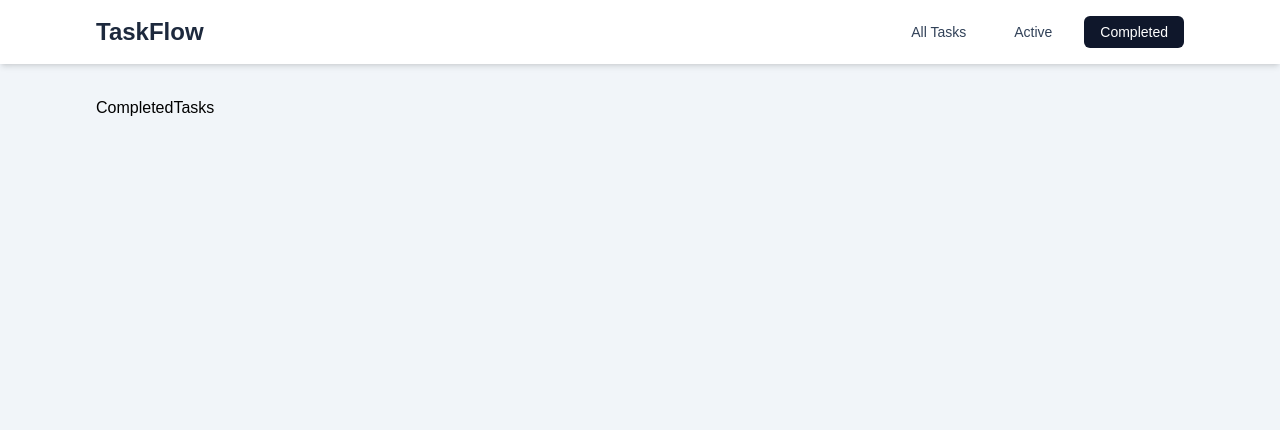
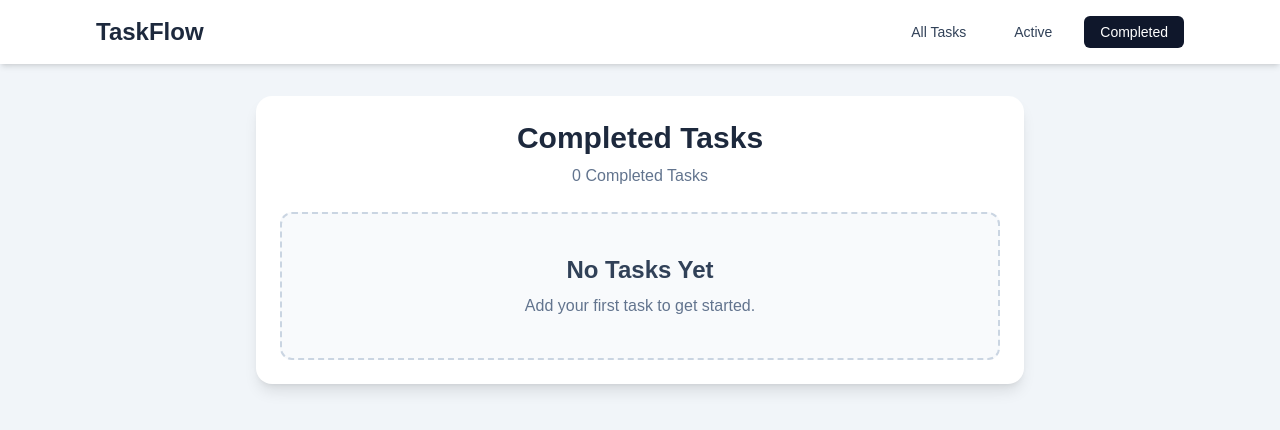
Before and after one commit to comfortmbah/task-manager, a React (Vite) app: page /completed in a window 1280 px wide. Shown: the top 430 px of the page. Built offline with nearby package versions, Linux system fonts and the light colour scheme.

Commit message:
Add completed tasks page using outlet context

```diff
--- a/src/pages/CompletedTasks.jsx
+++ b/src/pages/CompletedTasks.jsx
@@ -1,8 +1,40 @@
+import { useOutletContext } from 'react-router-dom'
+import TodoList from '../components/TodoList'
+import EmptyState from '../components/EmptyState'
+
+const CompletedTasks = () => {
+  const {
+    todos,
+    handleDelete,
+    handleToggle,
+  } = useOutletContext();
+
+  const completedTasks = todos.filter((todo) => todo.completed);
 
 
-const CompletedTasks = () => {
   return (
-    <div>CompletedTasks</div>
+    <section className='mx-auto max-w-3xl'>
+      <div className='rounded-2xl bg-white p-6 shadow-lg'>
+        <h1 className='mb-2 text-center text-3xl font-bold text-slate-800'>
+          Completed Tasks
+        </h1>
+
+        <p className='mb-6 text-center text-slate-500'>
+          {completedTasks.length} Completed Task
+          {completedTasks.length !== 1 && 's'}
+        </p>
+
+        {completedTasks.length === 0 ? (
+          <EmptyState />
+        ) : (
+          <TodoList
+            todos={completedTasks}
+            onDelete={handleDelete}
+            onToggle={handleToggle}
+          />
+        )}
+      </div>
+    </section>
   )
 }
 
```
